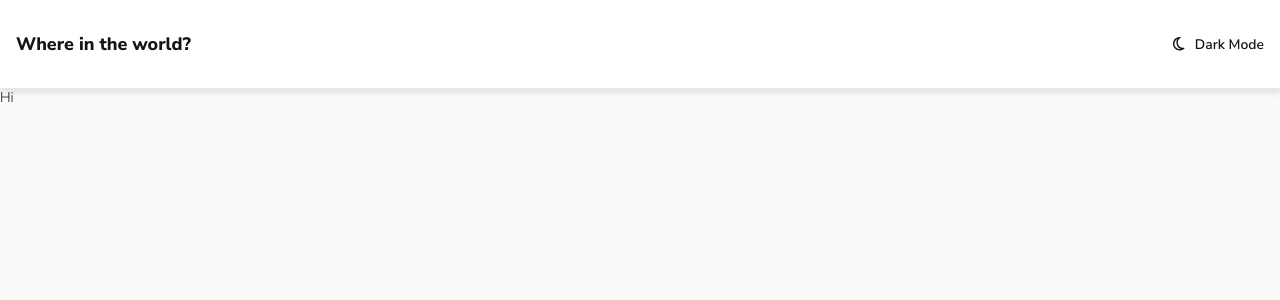
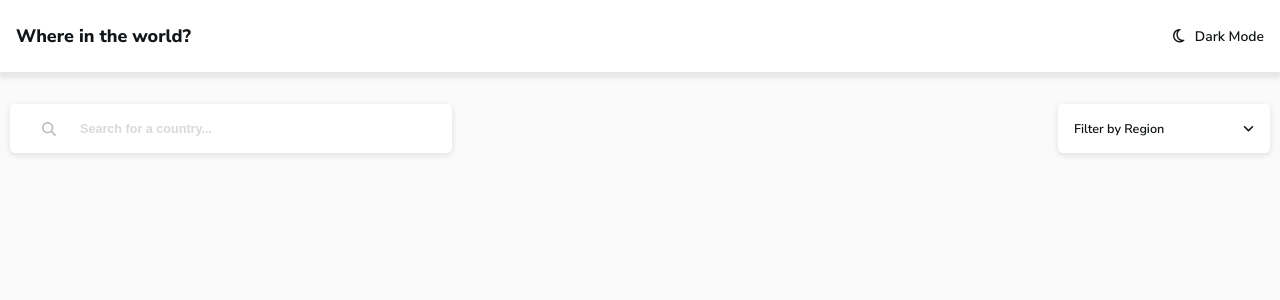
Before and after one commit to HeinMinThant117/rest-countries-react, a React (Create React App) app: page / in a window 1280 px wide. Shown: the top 300 px of the page. Built offline with nearby package versions, Linux system fonts and the light colour scheme.

Commit message:
Responsive country search filter added

```diff
--- a/src/App.css
+++ b/src/App.css
@@ -1,38 +1,16 @@
-.App {
-  text-align: center;
+.main-container {
+  padding: 0 10px;
 }
 
-.App-logo {
-  height: 40vmin;
-  pointer-events: none;
-}
-
-@media (prefers-reduced-motion: no-preference) {
-  .App-logo {
-    animation: App-logo-spin infinite 20s linear;
+@media only screen and (min-width: 768px) {
+  .search-filter-container {
+    display: flex;
+    justify-content: space-between;
   }
 }
 
-.App-header {
-  background-color: #282c34;
-  min-height: 100vh;
-  display: flex;
-  flex-direction: column;
-  align-items: center;
-  justify-content: center;
-  font-size: calc(10px + 2vmin);
-  color: white;
-}
-
-.App-link {
-  color: #61dafb;
-}
-
-@keyframes App-logo-spin {
-  from {
-    transform: rotate(0deg);
-  }
-  to {
-    transform: rotate(360deg);
+@media only screen and (min-width: 1400px) {
+  .search-filter-container {
+    padding: 0 3rem;
   }
 }
--- a/src/App.js
+++ b/src/App.js
@@ -1,4 +1,5 @@
 import "./App.css";
+import CountryFilter from "./components/CountryFilter";
 import Header from "./components/Header";
 import SearchBar from "./components/SearchBar";
 
@@ -6,7 +7,12 @@ const App = () => {
   return (
     <div>
       <Header />
-      <SearchBar />
+      <main className="main-container">
+        <div className="search-filter-container">
+          <SearchBar />
+          <CountryFilter />
+        </div>
+      </main>
     </div>
   );
 };
--- /dev/null
+++ b/src/components/CountryFilter.js
@@ -0,0 +1,15 @@
+import React from "react";
+import { FontAwesomeIcon } from "@fortawesome/react-fontawesome";
+import { faAngleDown } from "@fortawesome/free-solid-svg-icons";
+import styles from "./CountryFilter.module.css";
+
+const CountryFilter = () => {
+  return (
+    <div className={styles.container}>
+      <p>Filter by Region</p>
+      <FontAwesomeIcon icon={faAngleDown} />
+    </div>
+  );
+};
+
+export default CountryFilter;
--- /dev/null
+++ b/src/components/CountryFilter.module.css
@@ -0,0 +1,13 @@
+.container {
+  display: flex;
+  align-items: center;
+  justify-content: space-between;
+  width: 180px;
+  border-radius: 5px;
+  background: white;
+  padding: 1rem;
+  font-size: 0.9em;
+  font-weight: 600;
+  box-shadow: 0px 2px 5px 1px hsl(0, 0%, 90%);
+  margin-top: 2rem;
+}
--- a/src/components/Header.module.css
+++ b/src/components/Header.module.css
@@ -2,7 +2,7 @@
   display: flex;
   justify-content: space-between;
   align-items: center;
-  padding: 2rem 1rem;
+  padding: 1.5rem 1rem;
   background: white;
   font-size: 0.9em;
   box-shadow: 0px 5px 5px 1px hsl(0, 0%, 90%);
@@ -25,18 +25,18 @@
 }
 
 @media only screen and (min-width: 768px) {
-    .container {
-        font-size: 1.1em;
-    }
+  .container {
+    font-size: 1.1em;
+  }
 }
 
 @media only screen and (min-width: 1440px) {
   .container {
-    padding: 2rem 4rem;
+    padding: 1.5rem 4rem;
     font-size: 1.3em;
   }
 
   .theme-container {
-      font-size: 1em;
+    font-size: 1em;
   }
 }
--- a/src/components/SearchBar.js
+++ b/src/components/SearchBar.js
@@ -1,9 +1,15 @@
-import React from 'react'
+import React from "react";
+import styles from "./SearchBar.module.css";
+import { FontAwesomeIcon } from "@fortawesome/react-fontawesome";
+import { faSearch } from "@fortawesome/free-solid-svg-icons";
 
 const SearchBar = () => {
-    return <div>
-        Hi
-    </div>
-}
+  return (
+    <form className={styles.container}>
+      <FontAwesomeIcon icon={faSearch} />
+      <input type="text" placeholder="Search for a country..." />
+    </form>
+  );
+};
 
 export default SearchBar;
--- /dev/null
+++ b/src/components/SearchBar.module.css
@@ -0,0 +1,28 @@
+.container {
+  background: white;
+  display: flex;
+  align-items: center;
+  margin-top: 2rem;
+  padding: 0.5rem 2rem;
+  color: hsl(0, 0%, 75%);
+  border-radius: 5px;
+  box-shadow: 0px 2px 5px 1px hsl(0, 0%, 90%);
+}
+
+.container input {
+  margin-left: 1rem;
+  font-size: 0.9em;
+  padding: 0.5rem;
+  border: none;
+}
+
+.container input::placeholder {
+  color: hsl(0, 0%, 85%);
+  font-weight: 600;
+}
+
+@media only screen and (min-width: 768px) {
+  .container {
+    width: 30%;
+  }
+}
```
